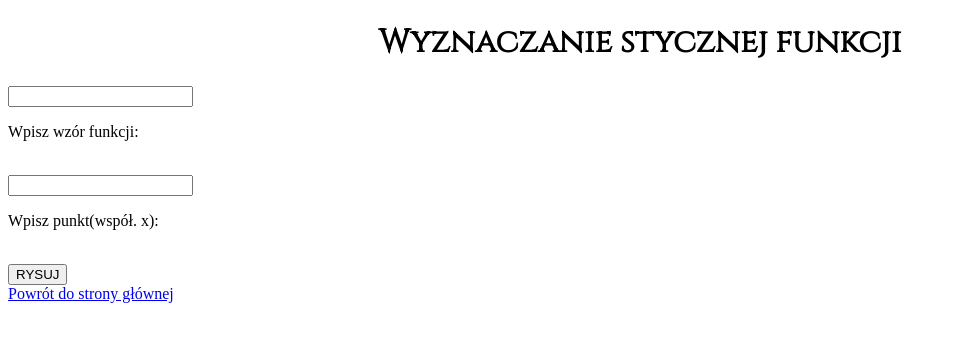
After one commit to McKowal/projekt-IT, a Python web app: template templates/styczna.html in a window 1280 px wide. The commit adds this page. Shown: the top 342 px of the page, without its empty margins (0-957 px from the left). Run offline with Jinja, Linux system fonts and the light colour scheme; the template is opened without the code that fills it, so the values that code supplies are empty.

Commit message:
dodanie plikow do folderu templates

```diff
--- a/podstrona1/dane.html
+++ b/templates/dane.html
@@ -21,6 +21,6 @@
             </ul>
         </p>
 
-        <a href="..\index.html">Powrót do strony głównej</a>
+        <a href="templates\index.html">Powrót do strony głównej</a>
     </body>
 </html>
--- a/index.html
+++ b/templates/index.html
@@ -12,9 +12,9 @@
             Nasza strona umożliwa użytkownikowi rysowanie stycznej do wykresu funkcji.
         </p>
         <ul>
-            <li><a href="podstrona1\dane.html" class="dane">Dane kontaktowe autorów</a></li>
+            <li><a href="templates\dane.html" class="dane">Dane kontaktowe autorów</a></li>
             <br>
-            <li><a href="podstrona2\styczna.html" class="styczna">Wyznaczanie stycznej</a></li>
+            <li><a href="templates\styczna.html" class="styczna">Wyznaczanie stycznej</a></li>
         </ul>
     </body>
 </html>
--- /dev/null
+++ b/templates/styczna.html
@@ -0,0 +1,27 @@
+<!DOCTYPE html>
+<html lang="pl">
+    <head>
+        <meta charset="utf-8">
+        <title>Wyznaczanie stycznej funkcji</title>
+        <link rel="stylesheet" href="wykres.css">
+    </head>
+    <body>
+        <h1 class="title">Wyznaczanie stycznej funkcji</h1>
+        <form action="doplot" method="post">
+            <div>
+                <div>
+                    <input type="text" name="function" ><p>Wpisz wzór funkcji:</p>
+                    <br>
+                    <input type="text" name="point" ><p>Wpisz punkt(współ. x):</p>
+                    <br>
+                    <input type="submit" value="RYSUJ" id="doplot">
+                </div>
+            {% if Ploting==True %}
+            <div style="display:inline-block;vertical-align:top;"><img src="{{plot}}" alt="styczna w punkcie"></img></div>
+            {% endif %}
+            </div>
+        </form>
+
+        <a href="templates\index.html">Powrót do strony głównej</a>
+    </body>
+</html>
```
